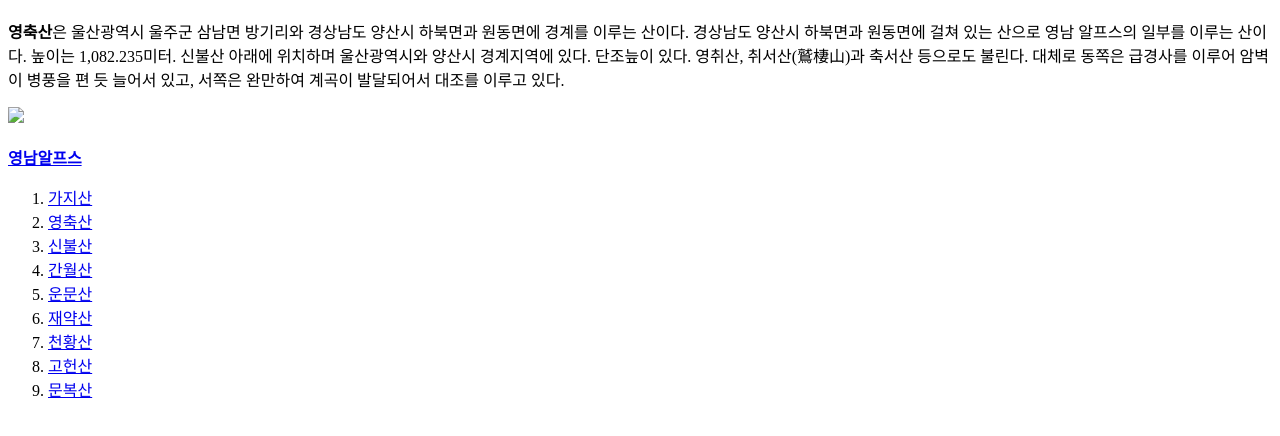
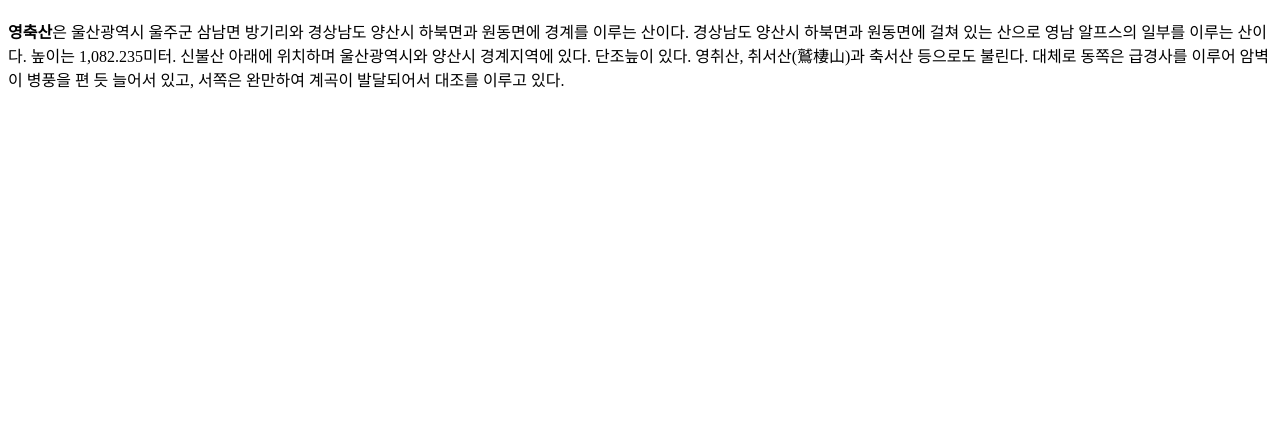
Before and after one commit to ydm82/YeongnamAlps, a plain HTML site: page 5영축산.html in a window 1280 px wide. Shown: the part 70-506 px from the top of the page. Drawn offline with Linux system fonts and the light colour scheme.

Commit message:
Update 5영축산.html

```diff
--- a/5영축산.html
+++ b/5영축산.html
@@ -6,23 +6,8 @@
 </head>
 
 <body>
- <h1>영축산</h1>
-  <p><strong>영축산</strong>은 울산광역시 울주군 삼남면 방기리와 경상남도 양산시 하북면과 원동면에 경계를 이루는 산이다. 경상남도 양산시 하북면과 원동면에 걸쳐 있는 산으로 영남 알프스의 일부를 이루는 산이다. 높이는 1,082.235미터. 신불산 아래에 위치하며 울산광역시와 양산시 경계지역에 있다. 단조늪이 있다. 영취산, 취서산(鷲棲山)과 축서산 등으로도 불린다.
+<h1>영축산</h1>
+<p><strong>영축산</strong>은 울산광역시 울주군 삼남면 방기리와 경상남도 양산시 하북면과 원동면에 경계를 이루는 산이다. 경상남도 양산시 하북면과 원동면에 걸쳐 있는 산으로 영남 알프스의 일부를 이루는 산이다. 높이는 1,082.235미터. 신불산 아래에 위치하며 울산광역시와 양산시 경계지역에 있다. 단조늪이 있다. 영취산, 취서산(鷲棲山)과 축서산 등으로도 불린다.
 대체로 동쪽은 급경사를 이루어 암벽이 병풍을 편 듯 늘어서 있고, 서쪽은 완만하여 계곡이 발달되어서 대조를 이루고 있다.</p>
-  <img src="5영축산.jpg" width="100%">
-  <br>
-  <br>
-  <strong><a href="1영남알프스.html">영남알프스</strong>
-    <ol>
-      <li><a href="2가지산.html">가지산</a></li>
-      <li><a href="5영축산.html">영축산</a></li>
-      <li><a href="4신불산.html">신불산</a></li>
-      <li><a href="3간월산.html">간월산</a></li>
-      <li><a href="6운문산.html">운문산</a></li>
-      <li><a href="7재약산.html">재약산</a></li>
-      <li><a href="10천황산.html">천황산</a></li>
-      <li><a href="8고헌산.html">고헌산</a></li>
-      <li><a href="9문복산.html">문복산</a></li>
-    </ol>
-  </body>
-  </html>
+</body>
+</html>
```
